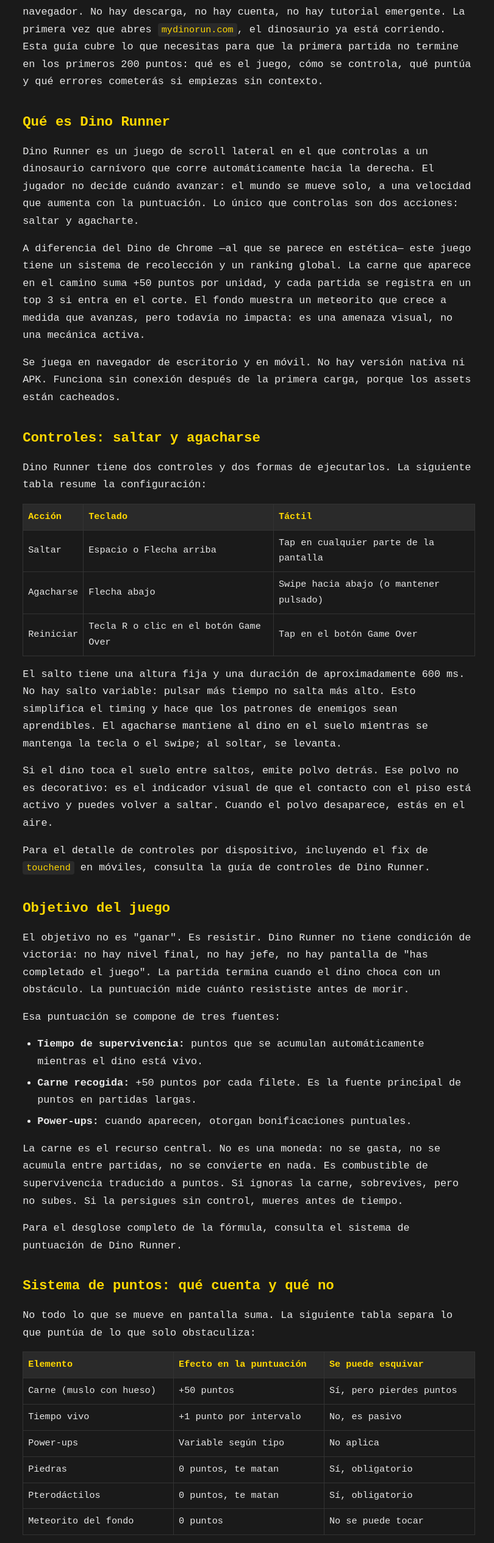
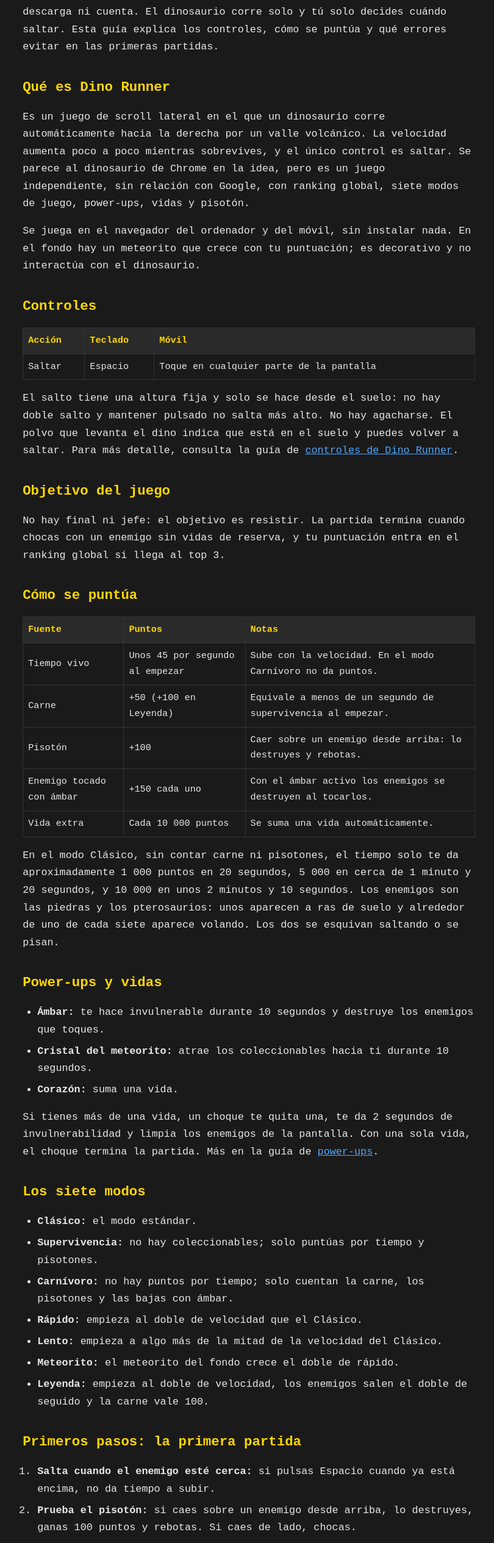
Before and after one commit to bienestar360-web/dino-runner, a plain HTML site: page como-jugar-dino-runner/index.html in a window 1280 px wide. Shown: the part 245-2775 px from the top of the page at 61% size, without its empty margins (232-1042 px from the left). Drawn offline with Linux system fonts and the light colour scheme.

Commit message:
fix(guias): como jugar reescrita segun el codigo, con FAQ
Co-Authored-By: Claude Sonnet 5.5 <noreply@anthropic.com>
(cherry picked from commit f36786911d1917fbfe74d91c87b28fecf53bf993)

```diff
--- a/como-jugar-dino-runner/index.html
+++ b/como-jugar-dino-runner/index.html
@@ -4,12 +4,12 @@
   <meta charset="UTF-8">
   <meta name="viewport" content="width=device-width, initial-scale=1.0">
   <title>Cómo jugar al juego del dinosaurio: guía para empezar</title>
-  <meta name="description" content="Aprende a jugar a Dino Runner desde cero: controles de teclado y táctil, objetivo real, sistema de puntos y los errores más comunes al empezar.">
+  <meta name="description" content="Aprende a jugar a Dino Runner desde cero: Espacio o toque para saltar, cómo se puntúa, el pisotón, las vidas y los errores más comunes.">
   <meta name="keywords" content="cómo jugar Dino Runner, controles Dino Runner, guía Dino Runner">
   <link rel="canonical" href="https://mydinorun.com/como-jugar-dino-runner">
 
-  <meta property="og:title" content="Cómo jugar a Dino Runner: guía completa para principiantes">
-  <meta property="og:description" content="Aprende a jugar a Dino Runner desde cero: controles, objetivo, sistema de puntos y errores comunes.">
+  <meta property="og:title" content="Cómo jugar al juego del dinosaurio: guía para empezar en Dino Runner">
+  <meta property="og:description" content="Aprende a jugar a Dino Runner desde cero: Espacio o toque para saltar, cómo se puntúa, el pisotón, las vidas y los errores más comunes.">
   <meta property="og:type" content="article">
   <meta property="og:url" content="https://mydinorun.com/como-jugar-dino-runner">
 
@@ -19,8 +19,8 @@
   {
     "@context": "https://schema.org",
     "@type": "Article",
-    "headline": "Cómo jugar a Dino Runner: guía completa para principiantes",
-    "description": "Aprende a jugar a Dino Runner desde cero: controles de teclado y táctil, objetivo real, sistema de puntos y los errores más comunes al empezar.",
+    "headline": "Cómo jugar al juego del dinosaurio: guía para empezar en Dino Runner",
+    "description": "Aprende a jugar a Dino Runner desde cero: Espacio o toque para saltar, cómo se puntúa, el pisotón, las vidas y los errores más comunes.",
     "author": { "@type": "Organization", "name": "Dino Runner" },
     "publisher": { "@type": "Organization", "name": "Dino Runner" },
     "mainEntityOfPage": "https://mydinorun.com/como-jugar-dino-runner"
@@ -30,6 +30,9 @@
   <style>
     body.article-page { overflow: auto !important; height: auto !important; min-height: 100vh; margin: 0; background: #1a1a1a; }
   </style>
+  <script type="application/ld+json">
+  {"@context": "https://schema.org", "@type": "FAQPage", "mainEntity": [{"@type": "Question", "name": "¿Cómo se juega a Dino Runner?", "acceptedAnswer": {"@type": "Answer", "text": "El dinosaurio corre solo y tú solo decides cuándo saltar, con la barra espaciadora o con un toque en la pantalla. Esquiva las piedras y los pterosaurios, o písalos cayendo sobre ellos, y sobrevive el mayor tiempo posible."}}, {"@type": "Question", "name": "¿Dino Runner es gratis?", "acceptedAnswer": {"@type": "Answer", "text": "Sí. Se juega gratis en el navegador, sin descargas ni cuenta."}}, {"@type": "Question", "name": "¿Cuántos puntos da la carne?", "acceptedAnswer": {"@type": "Answer", "text": "La carne suma 50 puntos, o 100 en el modo Leyenda. El tiempo de supervivencia da más puntos que la carne en la mayoría de los modos."}}, {"@type": "Question", "name": "¿Se puede jugar en el móvil?", "acceptedAnswer": {"@type": "Answer", "text": "Sí. En el móvil o la tablet se salta tocando cualquier parte de la pantalla."}}]}
+  </script>
 </head>
 <body class="article-page">
 
@@ -42,87 +45,86 @@
 
   <main class="article">
 
-    <h1>Cómo jugar a Dino Runner: guía completa para principiantes</h1>
+    <h1>Cómo jugar al juego del dinosaurio: guía para empezar en Dino Runner</h1>
     <p class="article-meta">Categoría: Inicio · Guía</p>
 
-    <p>Dino Runner es un endless runner de supervivencia que se ejecuta en el navegador. No hay descarga, no hay cuenta, no hay tutorial emergente. La primera vez que abres <code>mydinorun.com</code>, el dinosaurio ya está corriendo. Esta guía cubre lo que necesitas para que la primera partida no termine en los primeros 200 puntos: qué es el juego, cómo se controla, qué puntúa y qué errores cometerás si empiezas sin contexto.</p>
+    <p>Dino Runner es un endless runner gratis que se juega en el navegador, sin descarga ni cuenta. El dinosaurio corre solo y tú solo decides cuándo saltar. Esta guía explica los controles, cómo se puntúa y qué errores evitar en las primeras partidas.</p>
 
     <h2>Qué es Dino Runner</h2>
-    <p>Dino Runner es un juego de scroll lateral en el que controlas a un dinosaurio carnívoro que corre automáticamente hacia la derecha. El jugador no decide cuándo avanzar: el mundo se mueve solo, a una velocidad que aumenta con la puntuación. Lo único que controlas son dos acciones: saltar y agacharte.</p>
-    <p>A diferencia del Dino de Chrome —al que se parece en estética— este juego tiene un sistema de recolección y un ranking global. La carne que aparece en el camino suma +50 puntos por unidad, y cada partida se registra en un top 3 si entra en el corte. El fondo muestra un meteorito que crece a medida que avanzas, pero todavía no impacta: es una amenaza visual, no una mecánica activa.</p>
-    <p>Se juega en navegador de escritorio y en móvil. No hay versión nativa ni APK. Funciona sin conexión después de la primera carga, porque los assets están cacheados.</p>
+    <p>Es un juego de scroll lateral en el que un dinosaurio corre automáticamente hacia la derecha por un valle volcánico. La velocidad aumenta poco a poco mientras sobrevives, y el único control es saltar. Se parece al dinosaurio de Chrome en la idea, pero es un juego independiente, sin relación con Google, con ranking global, siete modos de juego, power-ups, vidas y pisotón.</p>
+    <p>Se juega en el navegador del ordenador y del móvil, sin instalar nada. En el fondo hay un meteorito que crece con tu puntuación; es decorativo y no interactúa con el dinosaurio.</p>
 
-    <h2>Controles: saltar y agacharse</h2>
-    <p>Dino Runner tiene dos controles y dos formas de ejecutarlos. La siguiente tabla resume la configuración:</p>
-
+    <h2>Controles</h2>
     <table>
-      <thead>
-        <tr><th>Acción</th><th>Teclado</th><th>Táctil</th></tr>
-      </thead>
+      <thead><tr><th>Acción</th><th>Teclado</th><th>Móvil</th></tr></thead>
       <tbody>
-        <tr><td>Saltar</td><td>Espacio o Flecha arriba</td><td>Tap en cualquier parte de la pantalla</td></tr>
-        <tr><td>Agacharse</td><td>Flecha abajo</td><td>Swipe hacia abajo (o mantener pulsado)</td></tr>
-        <tr><td>Reiniciar</td><td>Tecla R o clic en el botón Game Over</td><td>Tap en el botón Game Over</td></tr>
+        <tr><td>Saltar</td><td>Espacio</td><td>Toque en cualquier parte de la pantalla</td></tr>
       </tbody>
     </table>
-
-    <p>El salto tiene una altura fija y una duración de aproximadamente 600 ms. No hay salto variable: pulsar más tiempo no salta más alto. Esto simplifica el timing y hace que los patrones de enemigos sean aprendibles. El agacharse mantiene al dino en el suelo mientras se mantenga la tecla o el swipe; al soltar, se levanta.</p>
-    <p>Si el dino toca el suelo entre saltos, emite polvo detrás. Ese polvo no es decorativo: es el indicador visual de que el contacto con el piso está activo y puedes volver a saltar. Cuando el polvo desaparece, estás en el aire.</p>
-    <p>Para el detalle de controles por dispositivo, incluyendo el fix de <code>touchend</code> en móviles, consulta la guía de controles de Dino Runner.</p>
+    <p>El salto tiene una altura fija y solo se hace desde el suelo: no hay doble salto y mantener pulsado no salta más alto. No hay agacharse. El polvo que levanta el dino indica que está en el suelo y puedes volver a saltar. Para más detalle, consulta la guía de <a href="/controles-dino-runner-teclado-movil">controles de Dino Runner</a>.</p>
 
     <h2>Objetivo del juego</h2>
-    <p>El objetivo no es "ganar". Es resistir. Dino Runner no tiene condición de victoria: no hay nivel final, no hay jefe, no hay pantalla de "has completado el juego". La partida termina cuando el dino choca con un obstáculo. La puntuación mide cuánto resististe antes de morir.</p>
-    <p>Esa puntuación se compone de tres fuentes:</p>
-    <ul>
-      <li><strong>Tiempo de supervivencia:</strong> puntos que se acumulan automáticamente mientras el dino está vivo.</li>
-      <li><strong>Carne recogida:</strong> +50 puntos por cada filete. Es la fuente principal de puntos en partidas largas.</li>
-      <li><strong>Power-ups:</strong> cuando aparecen, otorgan bonificaciones puntuales.</li>
-    </ul>
-    <p>La carne es el recurso central. No es una moneda: no se gasta, no se acumula entre partidas, no se convierte en nada. Es combustible de supervivencia traducido a puntos. Si ignoras la carne, sobrevives, pero no subes. Si la persigues sin control, mueres antes de tiempo.</p>
-    <p>Para el desglose completo de la fórmula, consulta el sistema de puntuación de Dino Runner.</p>
+    <p>No hay final ni jefe: el objetivo es resistir. La partida termina cuando chocas con un enemigo sin vidas de reserva, y tu puntuación entra en el ranking global si llega al top 3.</p>
 
-    <h2>Sistema de puntos: qué cuenta y qué no</h2>
-    <p>No todo lo que se mueve en pantalla suma. La siguiente tabla separa lo que puntúa de lo que solo obstaculiza:</p>
-
+    <h2>Cómo se puntúa</h2>
     <table>
-      <thead>
-        <tr><th>Elemento</th><th>Efecto en la puntuación</th><th>Se puede esquivar</th></tr>
-      </thead>
+      <thead><tr><th>Fuente</th><th>Puntos</th><th>Notas</th></tr></thead>
       <tbody>
-        <tr><td>Carne (muslo con hueso)</td><td>+50 puntos</td><td>Sí, pero pierdes puntos</td></tr>
-        <tr><td>Tiempo vivo</td><td>+1 punto por intervalo</td><td>No, es pasivo</td></tr>
-        <tr><td>Power-ups</td><td>Variable según tipo</td><td>No aplica</td></tr>
-        <tr><td>Piedras</td><td>0 puntos, te matan</td><td>Sí, obligatorio</td></tr>
-        <tr><td>Pterodáctilos</td><td>0 puntos, te matan</td><td>Sí, obligatorio</td></tr>
-        <tr><td>Meteorito del fondo</td><td>0 puntos</td><td>No se puede tocar</td></tr>
+        <tr><td>Tiempo vivo</td><td>Unos 45 por segundo al empezar</td><td>Sube con la velocidad. En el modo Carnívoro no da puntos.</td></tr>
+        <tr><td>Carne</td><td>+50 (+100 en Leyenda)</td><td>Equivale a menos de un segundo de supervivencia al empezar.</td></tr>
+        <tr><td>Pisotón</td><td>+100</td><td>Caer sobre un enemigo desde arriba: lo destruyes y rebotas.</td></tr>
+        <tr><td>Enemigo tocado con ámbar</td><td>+150 cada uno</td><td>Con el ámbar activo los enemigos se destruyen al tocarlos.</td></tr>
+        <tr><td>Vida extra</td><td>Cada 10 000 puntos</td><td>Se suma una vida automáticamente.</td></tr>
       </tbody>
     </table>
+    <p>En el modo Clásico, sin contar carne ni pisotones, el tiempo solo te da aproximadamente 1 000 puntos en 20 segundos, 5 000 en cerca de 1 minuto y 20 segundos, y 10 000 en unos 2 minutos y 10 segundos. Los enemigos son las piedras y los pterosaurios: unos aparecen a ras de suelo y alrededor de uno de cada siete aparece volando. Los dos se esquivan saltando o se pisan.</p>
 
-    <p>El meteorito no puntúa. Es el único elemento del juego que no puedes ni recoger ni esquivar: está en el fondo, crece con el score, y no interactúa con el dino. Si lo estás esquivando, estás perdiendo el tiempo.</p>
+    <h2>Power-ups y vidas</h2>
+    <ul>
+      <li><strong>Ámbar:</strong> te hace invulnerable durante 10 segundos y destruye los enemigos que toques.</li>
+      <li><strong>Cristal del meteorito:</strong> atrae los coleccionables hacia ti durante 10 segundos.</li>
+      <li><strong>Corazón:</strong> suma una vida.</li>
+    </ul>
+    <p>Si tienes más de una vida, un choque te quita una, te da 2 segundos de invulnerabilidad y limpia los enemigos de la pantalla. Con una sola vida, el choque termina la partida. Más en la guía de <a href="/power-ups-dino-runner">power-ups</a>.</p>
+
+    <h2>Los siete modos</h2>
+    <ul>
+      <li><strong>Clásico:</strong> el modo estándar.</li>
+      <li><strong>Supervivencia:</strong> no hay coleccionables; solo puntúas por tiempo y pisotones.</li>
+      <li><strong>Carnívoro:</strong> no hay puntos por tiempo; solo cuentan la carne, los pisotones y las bajas con ámbar.</li>
+      <li><strong>Rápido:</strong> empieza al doble de velocidad que el Clásico.</li>
+      <li><strong>Lento:</strong> empieza a algo más de la mitad de la velocidad del Clásico.</li>
+      <li><strong>Meteorito:</strong> el meteorito del fondo crece el doble de rápido.</li>
+      <li><strong>Leyenda:</strong> empieza al doble de velocidad, los enemigos salen el doble de seguido y la carne vale 100.</li>
+    </ul>
 
     <h2>Primeros pasos: la primera partida</h2>
-    <p>Si es tu primera partida, sigue este orden:</p>
     <ol>
-      <li><strong>Observa la primera piedra antes de saltar.</strong> La mayoría de primeras muertes ocurren por saltar demasiado pronto y caer encima del obstáculo. Salta cuando la piedra esté a una distancia que puedas cubrir con un salto completo.</li>
-      <li><strong>Recoge la primera carne si está en el camino.</strong> No hagas un salto extra para alcanzarla si eso te obliga a aterrizar sobre una piedra.</li>
-      <li><strong>No mires el meteorito.</strong> No afecta tu partida en los primeros 1,000 puntos. Mirar arriba es mirar lejos del piso, que es donde mueres.</li>
-      <li><strong>Aprende el ritmo del piso.</strong> El scroll acelera con la puntuación. En los primeros 500 puntos, el piso se mueve lento; en 3,000, ya se nota. El polvo del dino es tu referencia de velocidad.</li>
-      <li><strong>Acepta la primera muerte.</strong> No hay partida sin Game Over. El reinicio es inmediato.</li>
+      <li><strong>Salta cuando el enemigo esté cerca:</strong> si pulsas Espacio cuando ya está encima, no da tiempo a subir.</li>
+      <li><strong>Prueba el pisotón:</strong> si caes sobre un enemigo desde arriba, lo destruyes, ganas 100 puntos y rebotas. Si caes de lado, chocas.</li>
+      <li><strong>No arriesgues por la carne:</strong> vale 50 puntos, menos de un segundo de supervivencia. Recógela solo si está en tu camino.</li>
+      <li><strong>Ignora el meteorito:</strong> es parte del fondo y no afecta a la partida.</li>
+      <li><strong>Acepta la primera muerte:</strong> el botón Reiniciar te devuelve a jugar al instante.</li>
     </ol>
-    <p class="article-caption">Captura de referencia: pantalla de inicio de Dino Runner en <code>mydinorun.com</code>. El dino ya está en movimiento; el jugador solo decide cuándo saltar.</p>
 
     <h2>Errores comunes al empezar</h2>
-    <p>Los errores que más puntuación cuestan en las primeras 20 partidas:</p>
     <ul>
-      <li><strong>Saltar por reflejo.</strong> Ver un obstáculo y pulsar espacio de inmediato suele provocar un salto que aterriza justo sobre la piedra. El timing correcto es cuando el obstáculo está a media pantalla.</li>
-      <li><strong>Ignorar el agacharse.</strong> Muchos jugadores solo usan el salto. Los pterodáctilos a baja altura exigen agacharse, no saltar. Si solo saltas, mueres en el primer ptero.</li>
-      <li><strong>Perseguir carne fuera de ruta.</strong> Un filete vale +50. Morir por perseguirlo cuesta la partida completa, que en 1,000 puntos vale más que 50.</li>
-      <li><strong>Mirar el meteorito.</strong> El meteorito no impacta todavía. Es una decisión de diseño, no una amenaza activa. Ignóralo en la primera fase.</li>
-      <li><strong>No reiniciar tras morir.</strong> El botón de Game Over reinicia la partida. En móvil, algunos navegadores requieren un tap explícito; si el botón no responde, revisa el artículo de problemas en móvil.</li>
+      <li><strong>Pulsar en el aire:</strong> solo se salta desde el suelo; la pulsación no se guarda.</li>
+      <li><strong>Buscar agacharse:</strong> si vienes del dinosaurio de Chrome, la flecha abajo no hace nada aquí. El único control es saltar.</li>
+      <li><strong>Perseguir la carne fuera de ruta:</strong> un choque te cuesta mucho más que los 50 puntos que ganas.</li>
+      <li><strong>Mirar el meteorito:</strong> mirar hacia arriba es mirar lejos de los enemigos.</li>
+      <li><strong>No usar el pisotón:</strong> es la forma más rápida de sumar puntos extra y de librarte de un enemigo.</li>
     </ul>
 
-    <p>Para pasar de los primeros 1,000 puntos a los 5,000, la guía de estrategia avanzada desglosa las cuatro fases del arco del juego. Para entender qué es la carne y por qué es el recurso central, la guía de la carne en Dino Runner cubre el lore y la mecánica.</p>
-
+    <h2>Preguntas frecuentes</h2>
+    <h3>¿Cómo se juega a Dino Runner?</h3>
+    <p>El dinosaurio corre solo y tú solo decides cuándo saltar, con la barra espaciadora o con un toque en la pantalla. Esquiva las piedras y los pterosaurios, o písalos cayendo sobre ellos, y sobrevive el mayor tiempo posible.</p>
+    <h3>¿Dino Runner es gratis?</h3>
+    <p>Sí. Se juega gratis en el navegador, sin descargas ni cuenta.</p>
+    <h3>¿Cuántos puntos da la carne?</h3>
+    <p>La carne suma 50 puntos, o 100 en el modo Leyenda. El tiempo de supervivencia da más puntos que la carne en la mayoría de los modos.</p>
+    <h3>¿Se puede jugar en el móvil?</h3>
+    <p>Sí. En el móvil o la tablet se salta tocando cualquier parte de la pantalla.</p>
     <div class="cta">
       <a href="/">Jugar a Dino Runner ahora →</a>
     </div>
@@ -130,11 +132,11 @@
     <div class="related">
       <h3>Sigue leyendo</h3>
       <ul>
-        <li>Controles de Dino Runner: teclado y táctil</li>
-        <li>Sistema de puntuación de Dino Runner</li>
-        <li>Qué es la carne en Dino Runner</li>
-        <li>Estrategia avanzada: 5,000 puntos</li>
-        <li>Problemas en móvil y cómo resolverlos</li>
+        <li><a href="/controles-dino-runner-teclado-movil">Controles de Dino Runner: teclado y móvil</a></li>
+        <li><a href="/sistema-puntuacion-dino-runner">Sistema de puntuación de Dino Runner</a></li>
+        <li><a href="/que-es-la-carne-dino-runner">Qué es la carne en Dino Runner</a></li>
+        <li><a href="/estrategia-avanzada-5000-puntos">Estrategia avanzada: 5 000 puntos</a></li>
+        <li><a href="/dino-runner-en-movil-problemas">Problemas en móvil y cómo resolverlos</a></li>
       </ul>
     </div>
 
```
